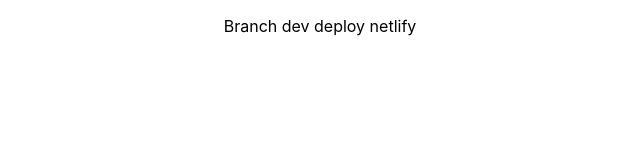
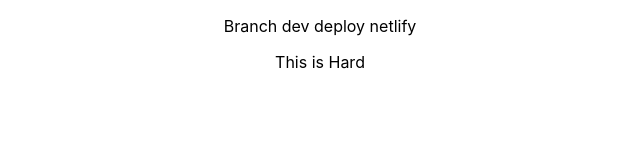
Before and after one commit to PabloHdzVizcarra/practice-netlify, a React (Create React App) app: page / in a window 1280 px wide. Shown: the top 160 px of the page, without its empty margins (320-960 px from the left). Built offline with nearby package versions, Linux system fonts and the light colour scheme.

Commit message:
update title #2

```diff
--- a/src/App.tsx
+++ b/src/App.tsx
@@ -2,11 +2,12 @@
 import './App.css';
 
 function App() {
-  return (
-    <div className="App">
-      <p>Branch dev deploy netlify</p>
-    </div>
-  );
+    return (
+        <div className="App">
+            <p>Branch dev deploy netlify</p>
+            <p>This is Hard</p>
+        </div>
+    );
 }
 
 export default App;
```
